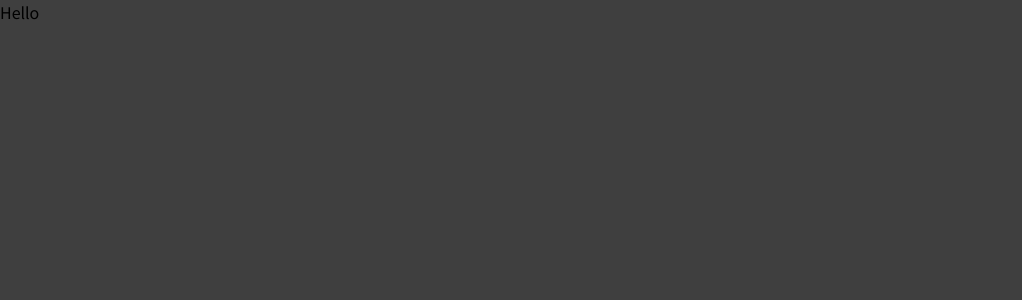
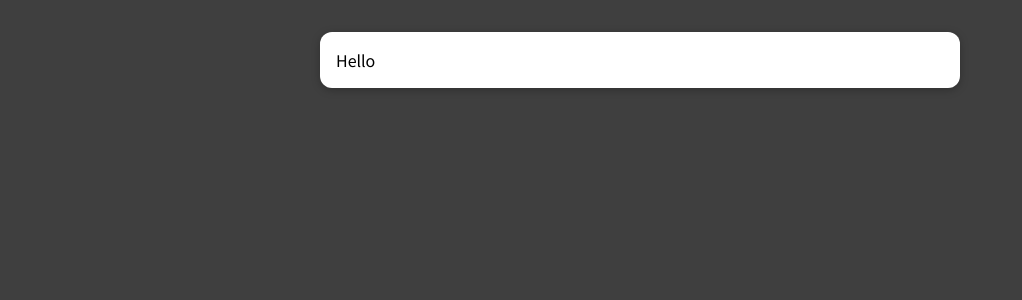
Before and after one commit to ShinchanThakur/Task-Manager-React, a JavaScript app: page / in a window 1280 px wide. Shown: the top 300 px of the page, without its empty margins (0-1022 px from the left). Built offline with nearby package versions, Linux system fonts and the light colour scheme.

Commit message:
Added Section component in UI

```diff
--- a/src/App.js
+++ b/src/App.js
@@ -1,6 +1,8 @@
+import Section from "./components/UI/Section";
+
 function App() {
   return (
-    <>Hello</>
+    <Section>Hello</Section>
   );
 }
 
--- /dev/null
+++ b/src/components/UI/Section.js
@@ -0,0 +1,11 @@
+import styles from './Section.module.css';
+
+function Section(props) {
+    return (
+        <section className={styles.section}>
+            {props.children}
+        </section>
+    );
+};
+
+export default Section;
--- /dev/null
+++ b/src/components/UI/Section.module.css
@@ -0,0 +1,8 @@
+.section {
+    max-width: 40rem;
+    margin: 2rem auto;
+    background-color: white;
+    padding: 1rem;
+    border-radius: 12px;
+    box-shadow: 0 2px 8px rgba(0, 0, 0, 0.25);
+}
```
